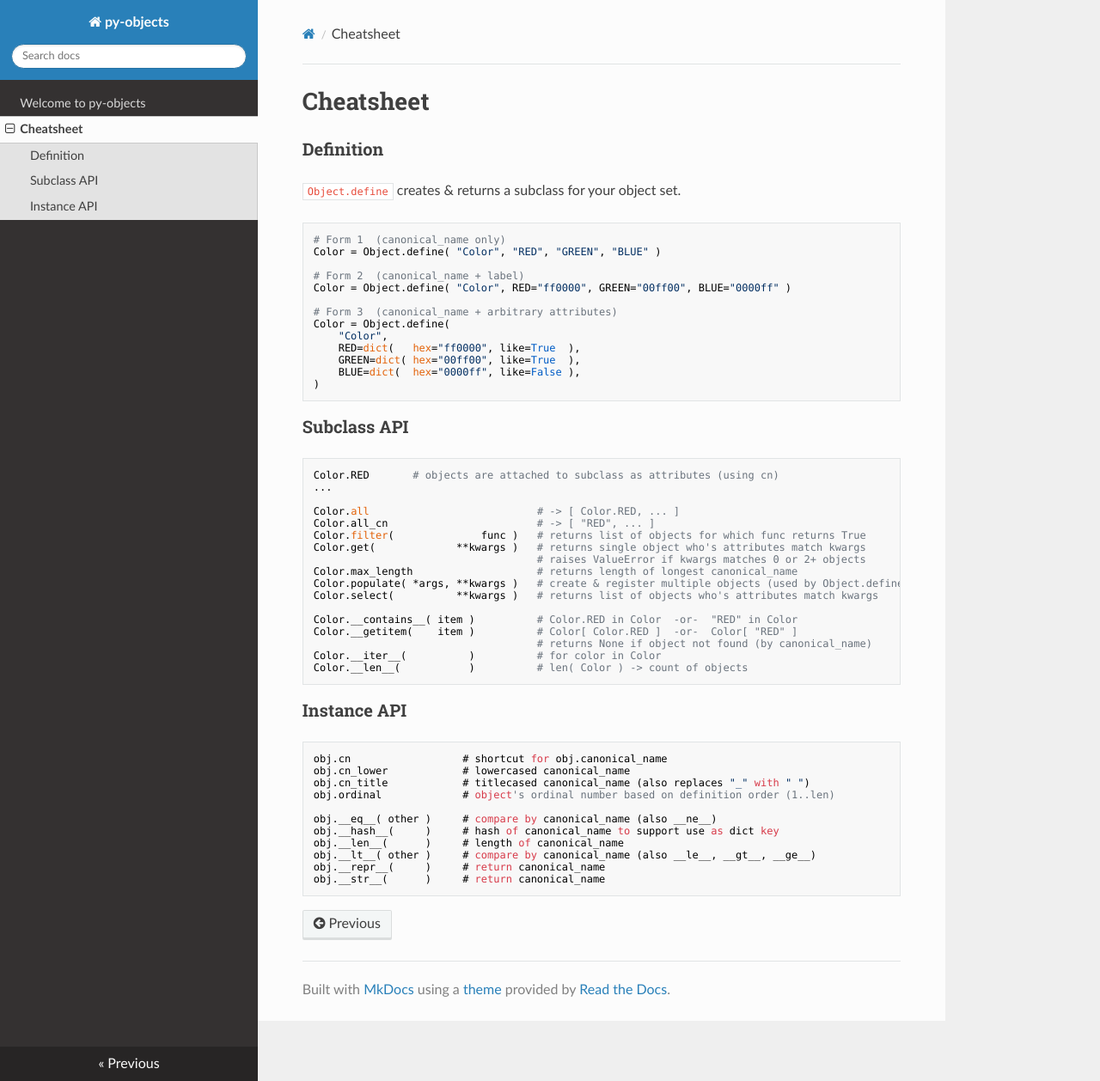
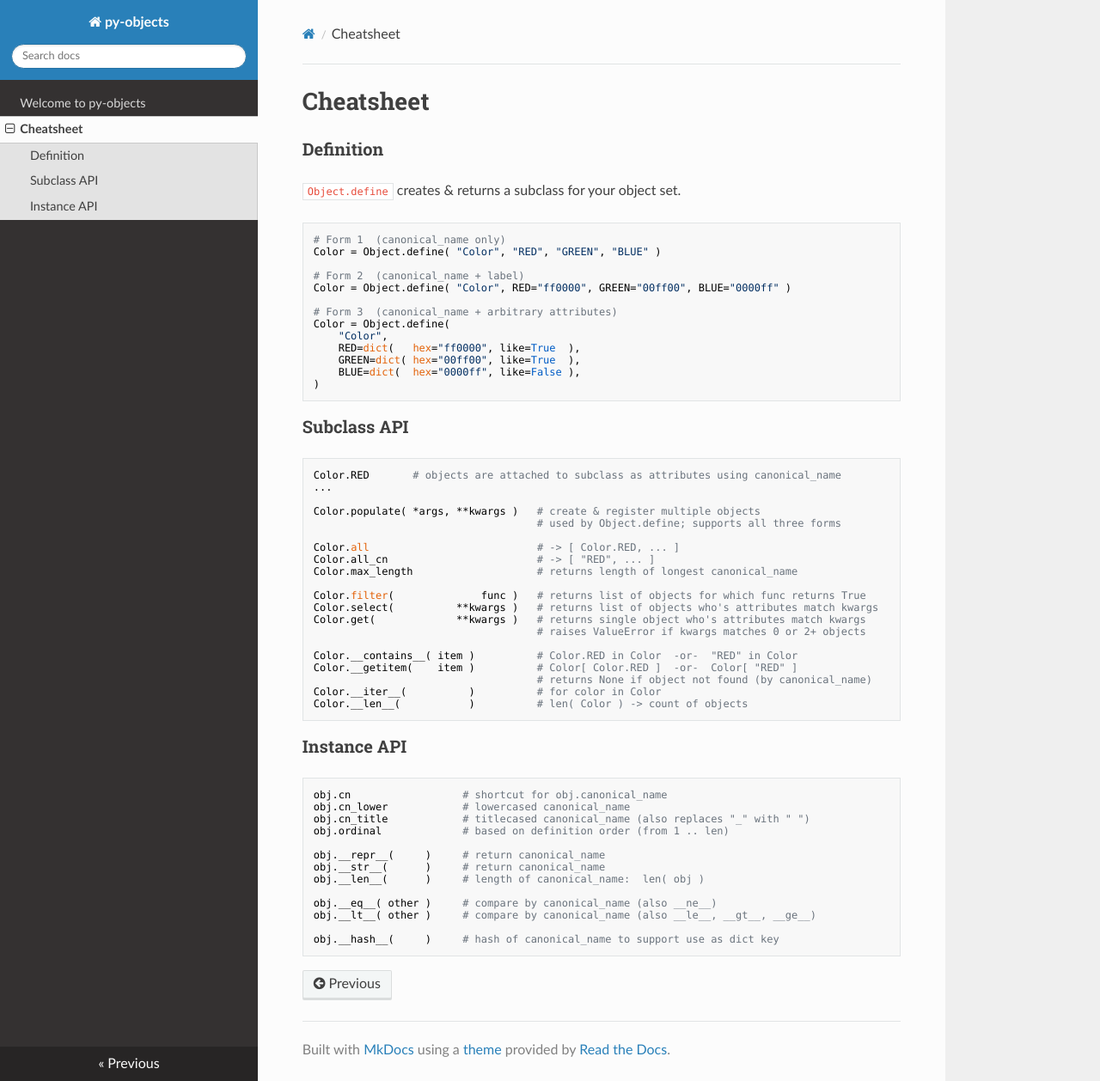
Before and after one commit to odigity/simpleset, an MkDocs documentation site: the page built from docs/cheatsheet.md, in a window 1280 px wide and 1258 px high. Shown: the whole window at 86% size. Built offline with MkDocs 1.6.1, drawn with Linux system fonts in a browser that asks for light colours; nearby versions of some CDN libraries.

Commit message:
tweak docs/cheatsheet

````diff
--- a/docs/cheatsheet.md
+++ b/docs/cheatsheet.md
@@ -4,7 +4,7 @@
 
 `Object.define` creates & returns a subclass for your object set.
 
-```
+```python
 # Form 1  (canonical_name only)
 Color = Object.define( "Color", "RED", "GREEN", "BLUE" )
 
@@ -22,18 +22,21 @@ Color = Object.define(
 
 ### Subclass API
 
-```
-Color.RED       # objects are attached to subclass as attributes (using cn)
+```python
+Color.RED       # objects are attached to subclass as attributes using canonical_name
 ...
+
+Color.populate( *args, **kwargs )   # create & register multiple objects
+                                    # used by Object.define; supports all three forms
 
 Color.all                           # -> [ Color.RED, ... ]
 Color.all_cn                        # -> [ "RED", ... ]
+Color.max_length                    # returns length of longest canonical_name
+
 Color.filter(              func )   # returns list of objects for which func returns True
+Color.select(          **kwargs )   # returns list of objects who's attributes match kwargs
 Color.get(             **kwargs )   # returns single object who's attributes match kwargs
                                     # raises ValueError if kwargs matches 0 or 2+ objects
-Color.max_length                    # returns length of longest canonical_name
-Color.populate( *args, **kwargs )   # create & register multiple objects (used by Object.define)
-Color.select(          **kwargs )   # returns list of objects who's attributes match kwargs
 
 Color.__contains__( item )          # Color.RED in Color  -or-  "RED" in Color
 Color.__getitem(    item )          # Color[ Color.RED ]  -or-  Color[ "RED" ]
@@ -44,16 +47,18 @@ Color.__len__(           )          # len( Color ) -> count of objects
 
 ### Instance API
 
-```
+```python
 obj.cn                  # shortcut for obj.canonical_name
 obj.cn_lower            # lowercased canonical_name
 obj.cn_title            # titlecased canonical_name (also replaces "_" with " ")
-obj.ordinal             # object's ordinal number based on definition order (1..len)
+obj.ordinal             # based on definition order (from 1 .. len)
+
+obj.__repr__(     )     # return canonical_name
+obj.__str__(      )     # return canonical_name
+obj.__len__(      )     # length of canonical_name:  len( obj )
 
 obj.__eq__( other )     # compare by canonical_name (also __ne__)
+obj.__lt__( other )     # compare by canonical_name (also __le__, __gt__, __ge__)
+
 obj.__hash__(     )     # hash of canonical_name to support use as dict key
-obj.__len__(      )     # length of canonical_name
-obj.__lt__( other )     # compare by canonical_name (also __le__, __gt__, __ge__)
-obj.__repr__(     )     # return canonical_name
-obj.__str__(      )     # return canonical_name
 ```
````
